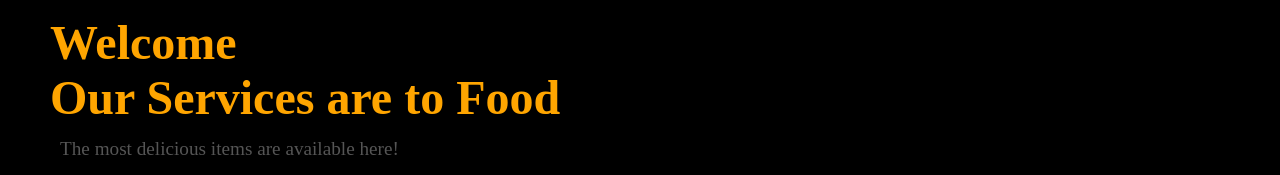
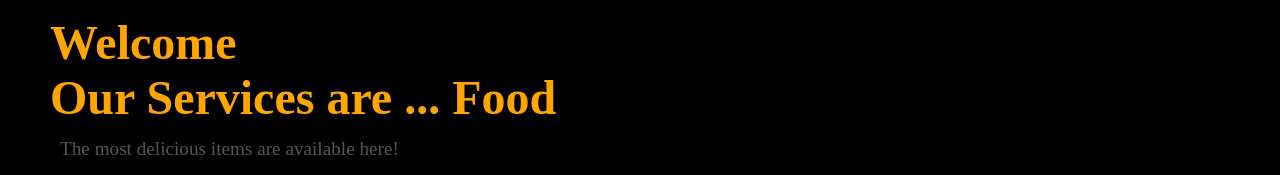
Before and after one commit to DUDEKULARAHIM/Sample-Restaurant-Website, a React (Create React App) app: page / in a window 1280 px wide. Shown: the part 305-480 px from the top of the page. Built offline with nearby package versions, Linux system fonts and the light colour scheme; no server answers.

Commit message:
Update Hero.js

```diff
--- a/src/components/hero/Hero.js
+++ b/src/components/hero/Hero.js
@@ -20,7 +20,7 @@ const Hero = () => {
     <div className="hero-section">
       <div className="hero-content">
         <h3>Welcome</h3>
-        <h3>Our Services are  to {dynamicText}</h3>
+        <h3>Our Services are ... {dynamicText}</h3>
         <p>The most delicious items are available here!</p>
       </div>
     </div>
```
